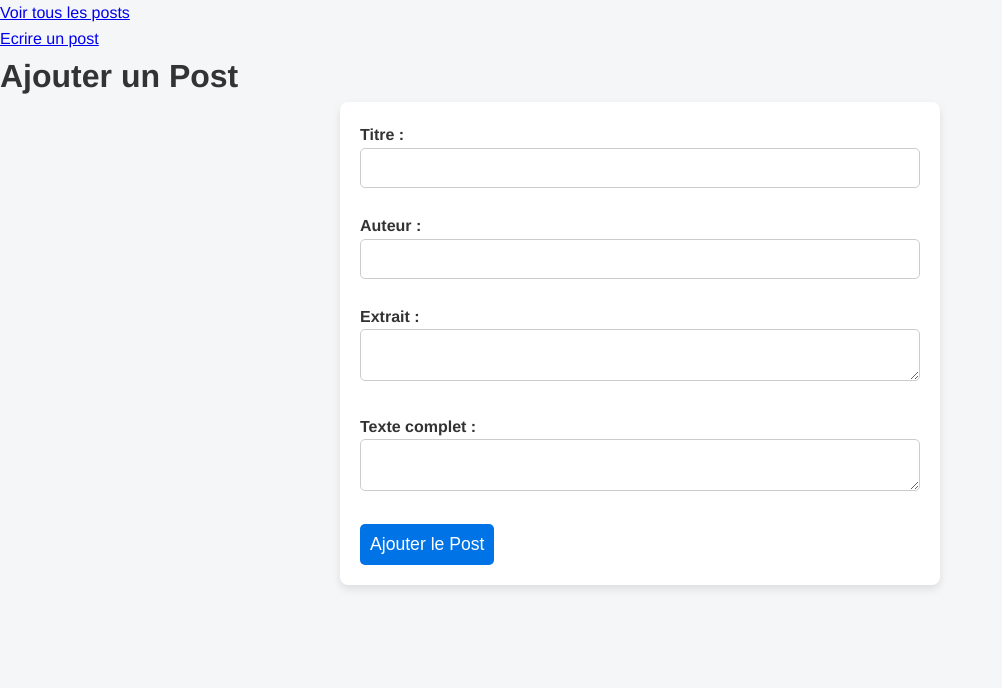
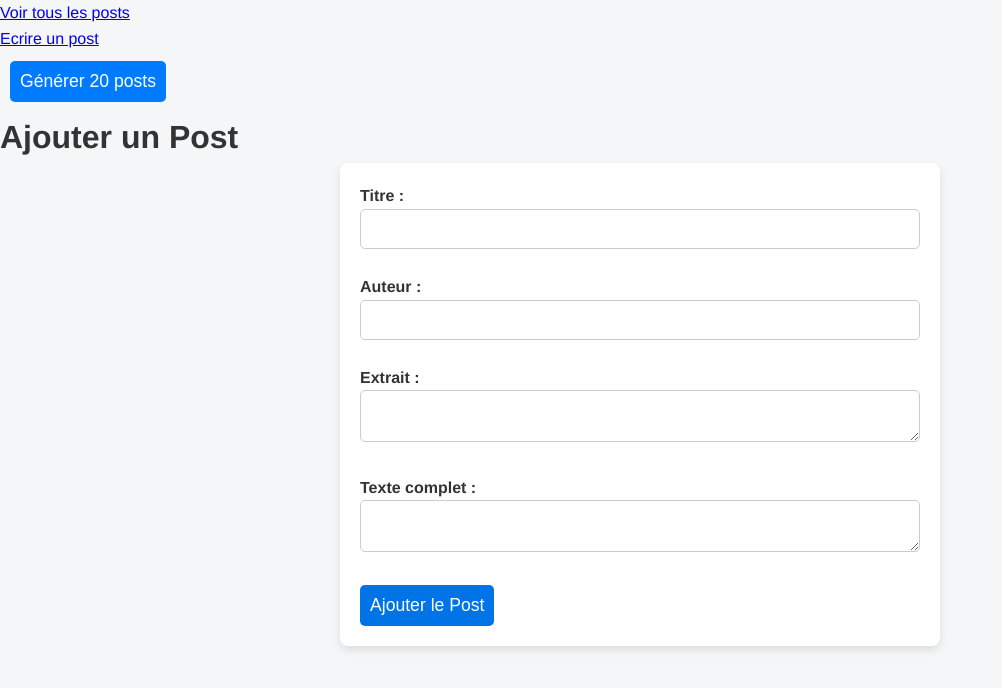
Before and after one commit to Loriane-2009/InfraDon2, a Vue app: page /about in a window 1280 px wide. Shown: the top 688 px of the page, without its empty margins (0-1002 px from the left). Built offline with nearby package versions, Linux system fonts and the light colour scheme.

Commit message:
Ajout de la Factory

```diff
--- a/src/pages/About.vue
+++ b/src/pages/About.vue
@@ -59,9 +59,50 @@ const submitForm = async () => {
     error.value = err.message;
   }
 };
+
+
+// Fonction pour générer des posts de test
+const generateTestPosts = async () => {
+  const count = 20; // Nombre de posts à générer
+
+  const generateDocument = (index) => ({
+    content: {
+      title: `Titre ${index}`,
+      extract: `Extrait de l'article ${index}`,
+      full_text: `Texte complet de l'article ${index}. Il contient plus de contenu pour tester les performances.`
+    },
+    author: `Auteur ${index}`,
+    publish_date: new Date().toISOString(),
+    comments: Array.from({ length: Math.floor(Math.random() * 5) }, (_, i) => ({
+      comment: `Commentaire ${i + 1} sur l'article ${index}`,
+      author: `Commentateur ${i + 1}`,
+      likes: Math.floor(Math.random() * 100),
+    })),
+  });
+
+  try {
+    const docs = Array.from({ length: count }, (_, index) => generateDocument(index));
+    for (const doc of docs) {
+      await fetch('http://127.0.0.1:5984/infra-don', {
+        method: 'POST',
+        headers: {
+          'Content-Type': 'application/json',
+        },
+        body: JSON.stringify(doc),
+      });
+    }
+    alert(`${count} posts générés avec succès.`);
+  } catch (err) {
+    console.error('Erreur lors de la génération des posts :', err);
+    alert('Une erreur est survenue lors de la génération des posts.');
+  }
+};
 </script>
 
 <template>
+  <button @click="generateTestPosts" style="margin: 10px; padding: 10px; background-color: #007BFF; color: white; border: none; border-radius: 5px; cursor: pointer;">
+        Générer 20 posts
+      </button>
   <div>
     <h1>Ajouter un Post</h1>
     <form @submit.prevent="submitForm">
```
